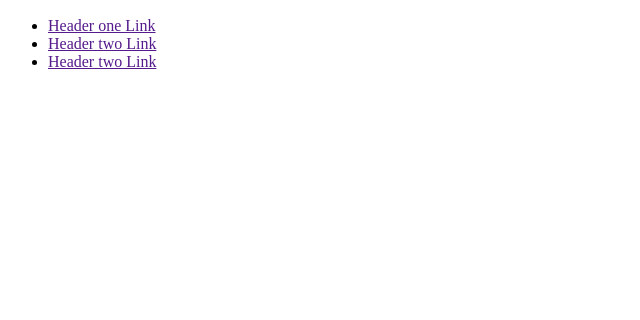
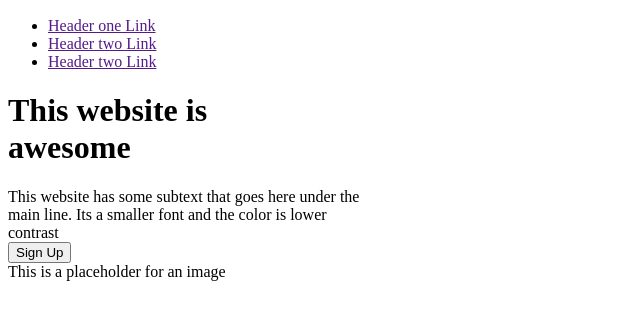
Before and after one commit to Lowkeyoj/Landing-Page-project, a plain HTML site: page index.html in a window 1280 px wide. Shown: the part 36-356 px from the top of the page, without its empty margins (0-640 px from the left). Drawn offline with Linux system fonts and the light colour scheme.

Commit message:
Header two skeleton complete

```diff
--- a/index.html
+++ b/index.html
@@ -18,11 +18,18 @@
     </ul>
    </div>
    <div class="header-2">
+    <div class="h2-container">
+        <h1>This website is<br>awesome</h1>
 
-
-
-
-   </div>
+        This website has some subtext that goes here under the <br>
+        main line. Its a smaller font and the color is lower <br>
+        contrast <br>
+        <button>Sign Up</button>
+    </div>
+    <div class="h2-container2">
+       This is a placeholder for an image
+    </div>
+ </div>
 
 
 
```
